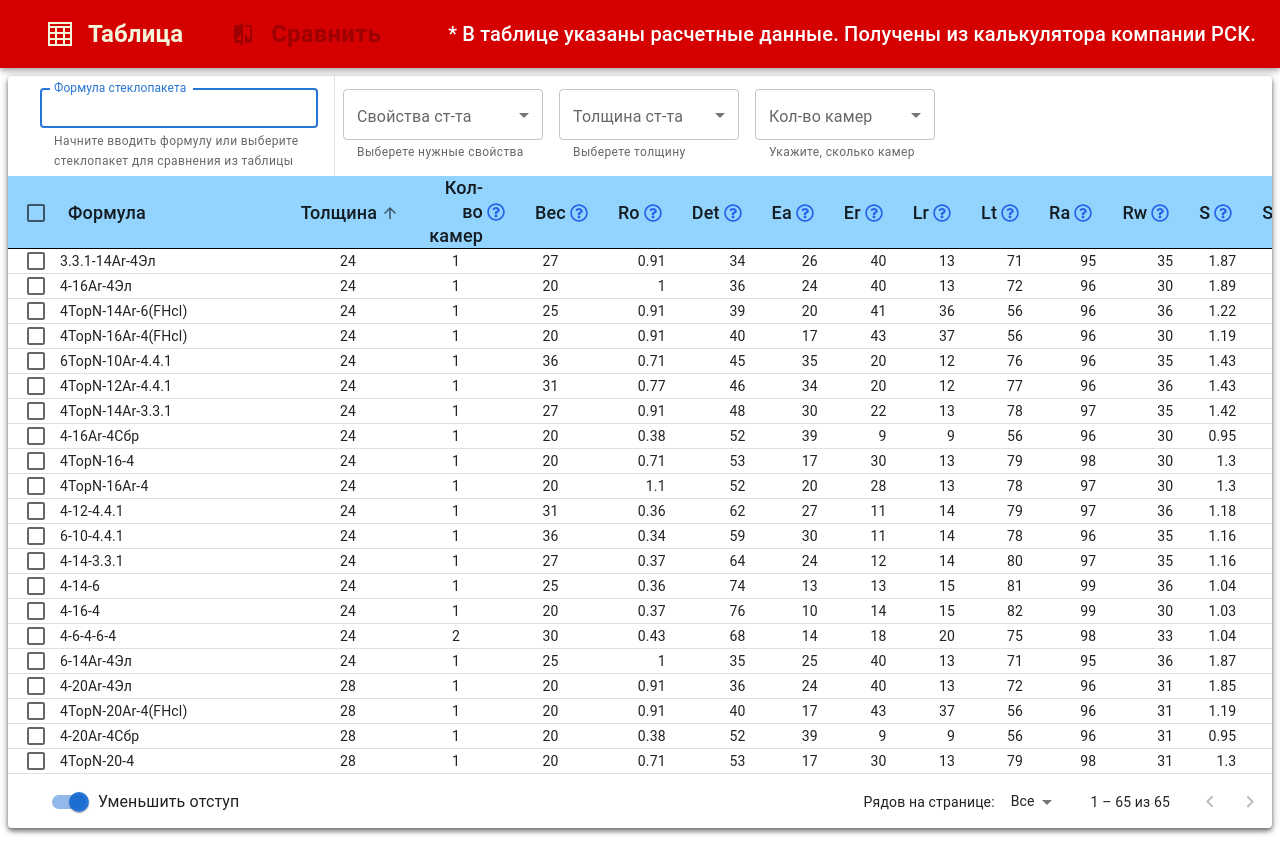
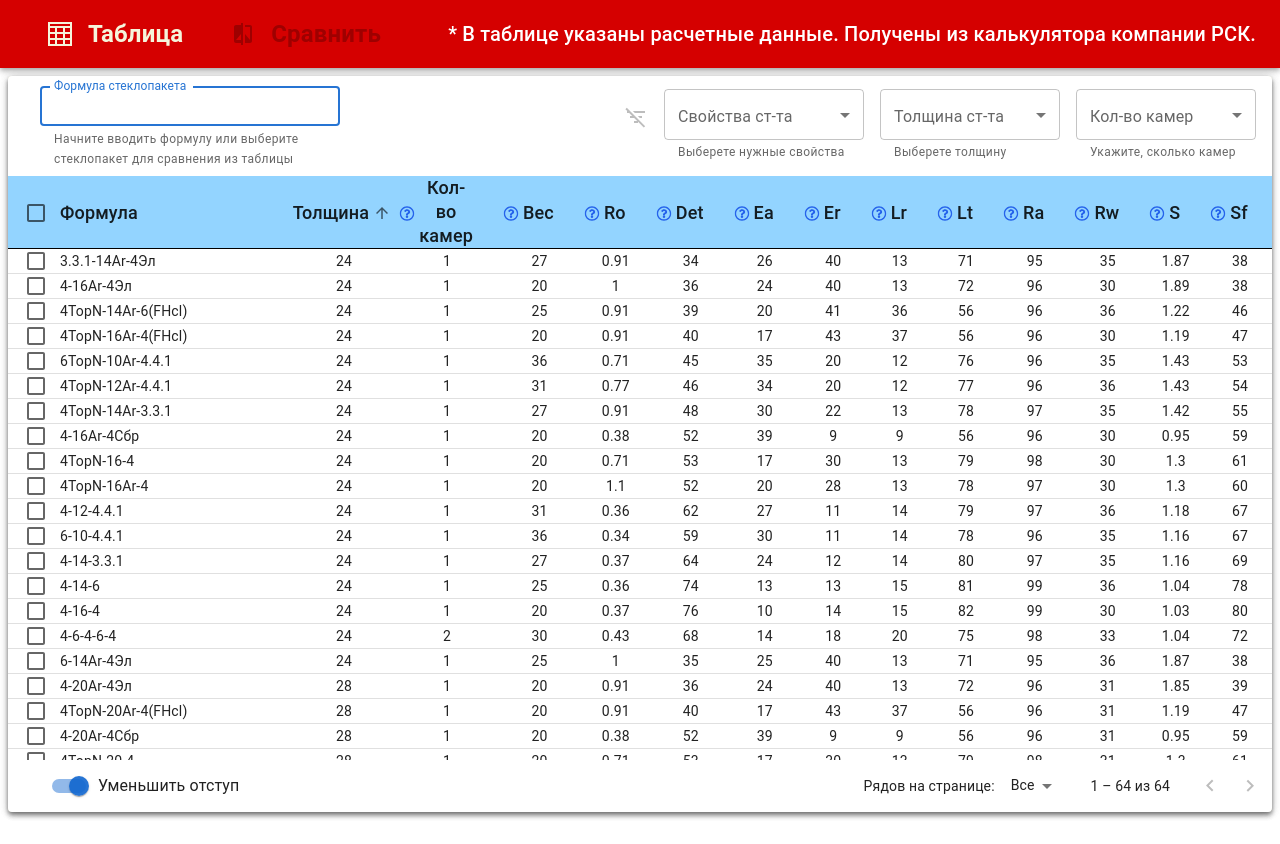
Before and after one commit to akuma-code/stp_client, a React (Create React App) app: page / in a window 1280 px wide. Built offline with nearby package versions, Linux system fonts and the light colour scheme.

Commit message:
filters and styles

```diff
--- a/src/Components/DataTable/AcSearch.tsx
+++ b/src/Components/DataTable/AcSearch.tsx
@@ -37,16 +37,21 @@ export const AcSearch = () => {
             noOptionsText='Ничего не найдено!'
             value={ value }
             onChange={ (e, v) => setValue(v) }
-            sx={ { mx: 2 } }
+            sx={ { mx: 2, textAlign: 'center', maxWidth: 300 } }
+
             inputValue={ query }
             onInputChange={ (e, v) => setQuery(v) }
             renderInput={ (params) => <TextField { ...params }
                 name='search_query'
                 helperText='Начните вводить формулу или выберите стеклопакет для сравнения из таблицы'
                 autoFocus
+
                 size='small'
                 variant='outlined'
                 inputMode='search'
-                margin='normal'
-                label="Формула стеклопакета" /> } />);
+                margin='dense'
+                label="Формула стеклопакета"
+                fullWidth={ false } />
+            }
+        />);
 };
--- a/src/Components/DataTable/EnhancedTableHead.tsx
+++ b/src/Components/DataTable/EnhancedTableHead.tsx
@@ -1,4 +1,4 @@
-import { TextField, Tooltip } from '@mui/material';
+import { SvgIcon, TextField, Tooltip } from '@mui/material';
 import Box from '@mui/material/Box';
 import Checkbox from '@mui/material/Checkbox';
 import TableCell from '@mui/material/TableCell';
@@ -56,7 +56,8 @@ export function EnhancedTableHead(props: EnhancedTableProps) {
                                 ? headCell.align
                                 : headCell.numeric
                                     ? 'right'
-                                    : 'left' }
+                                    : 'center'
+                            }
                             padding={ headCell.disablePadding ? 'none' : 'normal' }
                             sortDirection={ orderBy === headCell.id ? order : false }
                             sx={ {
@@ -77,8 +78,15 @@ export function EnhancedTableHead(props: EnhancedTableProps) {
                                         : headCell.label }
                                     PopperProps={ { placement: 'top', } }
                                 >
-                                    <Box display={ 'flex' } sx={ { mx: .5 } }>
-                                        { notInfo(headCell) && <FaRegQuestionCircle className='text-blue-600' /> }
+                                    <Box
+                                    //  sx={ { mx: .5 } }
+                                    >
+                                        { notInfo(headCell) &&
+                                            <SvgIcon sx={ { maxHeight: 15 } }>
+
+                                                <FaRegQuestionCircle className='text-blue-600' />
+                                            </SvgIcon>
+                                        }
                                     </Box>
                                 </Tooltip>
                                 <Box>
@@ -124,7 +132,7 @@ const stp_headCells: readonly HeadStpCell[] = [
         label: _EnFieldsStp.cams,
         disablePadding: true,
         numeric: false,
-        align: 'right',
+        align: 'center',
         desc: "1 камера = 2 стекла, 2 камеры = 3 стекла"
     },
     {
@@ -132,7 +140,7 @@ const stp_headCells: readonly HeadStpCell[] = [
         label: 'Вес',
         disablePadding: true,
         numeric: true,
-        align: 'right',
+        align: 'center',
         desc: _EnFieldsStp.weight
     },
     {
@@ -140,6 +148,7 @@ const stp_headCells: readonly HeadStpCell[] = [
         label: 'Ro',
         disablePadding: true,
         numeric: true,
+        align: 'center',
         desc: _EnFieldsStp.Ro
     },
     {
@@ -147,6 +156,7 @@ const stp_headCells: readonly HeadStpCell[] = [
         label: 'Det',
         disablePadding: true,
         numeric: true,
+        align: 'center',
         desc: _EnFieldsStp.Det
     },
     {
@@ -154,6 +164,7 @@ const stp_headCells: readonly HeadStpCell[] = [
         label: 'Ea',
         disablePadding: true,
         numeric: true,
+        align: 'center',
         desc: _EnFieldsStp.Ea
     },
     {
@@ -161,6 +172,7 @@ const stp_headCells: readonly HeadStpCell[] = [
         label: 'Er',
         disablePadding: true,
         numeric: true,
+        align: 'center',
         desc: _EnFieldsStp.Er
     },
     {
@@ -168,6 +180,7 @@ const stp_headCells: readonly HeadStpCell[] = [
         label: 'Lr',
         disablePadding: true,
         numeric: true,
+        align: 'center',
         desc: _EnFieldsStp.Lr
     },
     {
@@ -175,6 +188,7 @@ const stp_headCells: readonly HeadStpCell[] = [
         label: 'Lt',
         disablePadding: true,
         numeric: true,
+        align: 'center',
         desc: _EnFieldsStp.Lt
     },
     {
@@ -182,6 +196,7 @@ const stp_headCells: readonly HeadStpCell[] = [
         label: 'Ra',
         disablePadding: true,
         numeric: true,
+        align: 'center',
         desc: _EnFieldsStp.Ra
     },
 
@@ -190,6 +205,7 @@ const stp_headCells: readonly HeadStpCell[] = [
         label: 'Rw',
         disablePadding: true,
         numeric: true,
+        align: 'center',
         desc: _EnFieldsStp.Rw
     },
     {
@@ -197,6 +213,7 @@ const stp_headCells: readonly HeadStpCell[] = [
         label: 'S',
         disablePadding: true,
         numeric: true,
+        align: 'center',
         desc: _EnFieldsStp.S
     },
     // {
@@ -211,14 +228,15 @@ const stp_headCells: readonly HeadStpCell[] = [
         label: 'Sf',
         disablePadding: true,
         numeric: true,
+        align: 'center',
         desc: _EnFieldsStp.Sf
     },
     {
         id: 'secure',
         label: 'Secure',
         disablePadding: true,
-        numeric: false,
-        align: 'right',
+        numeric: true,
+        align: 'center',
         desc: "Класс безопасности"
     },
 
--- a/src/Components/DataTable/PropertySelector.tsx
+++ b/src/Components/DataTable/PropertySelector.tsx
@@ -1,3 +1,4 @@
+import { Button, FormHelperText, IconButton, Stack } from '@mui/material';
 import Checkbox from '@mui/material/Checkbox';
 import FormControl from '@mui/material/FormControl';
 import InputLabel from '@mui/material/InputLabel';
@@ -5,13 +6,11 @@ import ListItemText from '@mui/material/ListItemText';
 import MenuItem from '@mui/material/MenuItem';
 import OutlinedInput from '@mui/material/OutlinedInput';
 import Select, { SelectChangeEvent } from '@mui/material/Select';
+import { useState } from 'react';
 import { useAppContext } from '../../Hooks/useStoresContext';
 import { Stp_Tags } from '../../Interfaces/Enums';
-import { FormHelperText, ListSubheader, Stack } from '@mui/material';
-import { useEffect, useState } from 'react';
-import { Filters, FiltersParams } from '../../Hooks/useFiltration';
 import { StpTags } from '../StpTable/TableObjects';
-
+import { MdFilterListOff } from "react-icons/md";
 const ITEM_HEIGHT = 45;
 const ITEM_PADDING_TOP = 8;
 export const TagsMenuProps = {
@@ -91,9 +90,28 @@ export function PropertySelector({ filteredCount }: { filteredCount: number; })
     };
 
     const camTxt = (num: number) => num === 1 ? `1 камера` : num === 2 ? `2 камеры` : '';
+    const handleReset = () => {
+        filterFn(prev => ({ ...prev, cams: [], depth: [], tags: [] }))
+        setSelector(prev => ({ ...prev, cams: [], depth: [], tags: [] }))
+
+    }
+    const isFiltering = (selectors.cams.length > 0 ||
+        selectors.depth.length > 0 ||
+        selectors.tags.length > 0)
     return (
-        <Stack direction={ 'row' } alignContent={ 'baseline' } py={ 1 } >
+        <Stack direction={ 'row' } alignContent={ 'baseline' } py={ 1 } justifyContent={ 'space-around' } useFlexGap>
+            <IconButton
+                title='Сбросить фильтры'
+                disabled={ !isFiltering }
+                color='error'
+                sx={ { maxHeight: '3rem', maxWidth: '3rem', my: 1.5, border: `2px solid ${isFiltering ? 'red' : 'inherit'} ` } }
 
+                onClick={ handleReset }
+            ><MdFilterListOff />
+            </IconButton>
+            {
+                //__Tags
+            }
             <FormControl sx={ { m: 1, width: 200 } }>
                 <InputLabel id="multitag-label">Свойства ст-та</InputLabel>
                 <Select
@@ -120,7 +138,9 @@ export function PropertySelector({ filteredCount }: { filteredCount: number; })
                 </Select>
                 <FormHelperText>Выберете нужные свойства</FormHelperText>
             </FormControl>
-
+            {
+                //*Depths
+            }
             <FormControl sx={ { m: 1, width: 180 } }>
                 <InputLabel id="depth-label" >Толщина ст-та</InputLabel>
                 <Select
@@ -131,7 +151,8 @@ export function PropertySelector({ filteredCount }: { filteredCount: number; })
                     value={ selectors.depth }
                     onChange={ handleSelectorChange('depth') }
                     input={ <OutlinedInput label="Толщина ст-та____" id='multitag2' sx={ { fontSize: 12 } } /> }
-                    renderValue={ () => `Найдено: ${filteredCount}` }
+
+                    renderValue={ (selected) => selected?.map(s => `${s} мм`).join(', ') || '' }
                     MenuProps={ DepthMenuProps }
 
                 >
@@ -143,19 +164,14 @@ export function PropertySelector({ filteredCount }: { filteredCount: number; })
                         </MenuItem>
 
                     )) }
-                    {/* <ListSubheader> Толщина </ListSubheader> */ }
-                    {/* <ListSubheader> cams </ListSubheader>
-                    { camsArray.map((cam) => (
-                        <MenuItem key={ cam } value={ cam } divider dense>
-                            <Checkbox checked={ selectors.cams.indexOf(cam) > -1 } name={ cam + '_checkCam' } />
-                            <ListItemText primary={ camTxt(cam) } />
-                        </MenuItem>
-                    )) } */}
 
                 </Select>
                 <FormHelperText>Выберете толщину</FormHelperText>
             </FormControl>
 
+            {
+                //*Cams
+            }
             <FormControl sx={ { m: 1, width: 180 } }>
                 <InputLabel id="cams-label">Кол-во камер</InputLabel>
                 <Select
@@ -165,8 +181,7 @@ export function PropertySelector({ filteredCount }: { filteredCount: number; })
                     value={ selectors.cams }
                     onChange={ handleSelectorChange('cams') }
                     input={ <OutlinedInput label="Кол-во камер____" sx={ { fontSize: 12 } } /> }
-                    renderValue={ () => `Найдено: ${filteredCount}` }
-                    // renderValue={ (selected) => selected.map(s => Stp_Tags[s as keyof typeof Stp_Tags]).join(' | ') }
+                    renderValue={ (selected) => selected?.map(s => camTxt(s as number)).join(" | ") || "Ничего не выбрано" }
                     MenuProps={ CamsMenuProps }
 
                 >
@@ -177,7 +192,6 @@ export function PropertySelector({ filteredCount }: { filteredCount: number; })
                             <ListItemText primary={ camTxt(cam) } />
                         </MenuItem>
                     )) }
-                    {/* <ListSubheader> Кол-во камер </ListSubheader> */ }
 
                 </Select>
                 <FormHelperText>Укажите, сколько камер</FormHelperText>
--- a/src/Components/DataTable/SelectedTagList.tsx
+++ b/src/Components/DataTable/SelectedTagList.tsx
@@ -1,33 +1,35 @@
 import React from 'react';
 import { Stp_Tags } from '../../Interfaces/Enums';
+import { Stack } from '@mui/material';
 
 
 
 export function SelectedTagList({ tags, cams, depth }: { tags: string[], cams: number[], depth: number[] }) {
     return (
-        <div className='w-fit flex flex-row gap-5'>
+        // <div className=' max-h-[110px] flex flex-row  py-4 flex-grow'>
+        <ul className=' lg:text-sm sm:text-xs '>
+            <Stack direction={ 'column' }
+                maxHeight={ 110 }
+                maxWidth={ 'max-content' }
+                p={ 2 }
+                flexGrow={ 1 }
+                flexWrap={ 'wrap' }
+                columnGap={ 4 }
+            >
 
-            <ul className='h-fit lg:text-sm sm:text-xs flex flex-wrap gap-x-6'>
                 { tags.map(t =>
                     <li
                         key={ t }
-                        className='list-disc list-outside w-max'
+                        className='list-disc list-outside list-item'
                     >
                         { Stp_Tags[t as keyof typeof Stp_Tags] }
                     </li>
                 ) }
+            </Stack>
         </ul>
-            <ul className='h-fit lg:text-sm sm:text-xs flex flex-wrap gap-x-6'>
-                { cams.map(t =>
-                    <li
-                        key={ t }
-                        className='list-disc list-outside w-max'
-                    >
-                        камер { t }
-                    </li>
-                ) }
-            </ul>
-            <ul className='h-fit lg:text-sm sm:text-xs flex flex-wrap gap-x-6'>
+
+
+        /* <ul className='h-fit lg:text-sm sm:text-xs flex flex-wrap gap-x-6 flex-col'>
         { depth.map(t =>
             <li
                 key={ t }
@@ -37,6 +39,17 @@ export function SelectedTagList({ tags, cams, depth }: { tags: string[], cams: n
             </li>
         ) }
     </ul>
-        </div>
+    <ul className='h-fit lg:text-sm sm:text-xs flex flex-wrap gap-x-6 flex-col'>
+        { cams.map(t =>
+            <li
+                key={ t }
+                className='list-disc list-outside w-max'
+            >
+                камер { t }
+            </li>
+        ) }
+    </ul> */
+        // </div>
+
     );
 }
--- a/src/Components/DataTable/StpDataTable.tsx
+++ b/src/Components/DataTable/StpDataTable.tsx
@@ -24,9 +24,7 @@ import { ReduceFilter } from '../../Hooks/useMemoFilter';
 
 
 //__ Data Create*/
-//TODO: Добавить фильтрацию по толщине стекла и количеству камер
-//TODO:
-//TODO:
+
 
 
 export type StpData = StpItem & { id: number }
@@ -41,18 +39,10 @@ export function StpDataTable() {
     const [page, setPage] = useState(0);
     const [dense, setDense] = useState(true);
     const [RPP, setRowsPerPage] = useState(-1);
-    const { StpStore, select, selectedItems, setFcount, query, selectedTags, filterParams } = useAppContext()
-    const sorted = useSortAndFilter(StpStore.table, order, orderBy, query, filterParams)
-    // const memoFilter = useMemoFilters(StpStore.table)
-    // const filtered = useFiltration(StpStore.table as unknown as ItemFilteringProps[], filterParams)
-    // const filtered = useCombinedFilter(
-    //     StpStore.table,
-    //     filterParams.cams,
-    //     filterParams.depth,
-    //     filterParams.tags,
-    // )
-    // const f = ReduceFilter(StpStore.table, { cams: [1, 2], depth: [28, 32], tags: ['multi'] })
-    // const sorted = useFilterTags(StpStore.table, order, orderBy, filterParams.tags as StpTagsList[], query)
+    const { StpStore: { table }, select, selectedItems, query, selectedTags, filterParams } = useAppContext()
+
+    const sorted = useSortAndFilter(table, order, orderBy, query, filterParams)
+
     const handleRequestSort = useCallback((
         event: React.MouseEvent<unknown>,
         property: keyof StpData,
@@ -68,14 +58,14 @@ export function StpDataTable() {
             return
         }
         if (event.target.checked) {
-            const newSelectedAll = StpStore.table.map((n) => +n.id);
+            const newSelectedAll = sorted.map((n) => +n.id);
 
             select(newSelectedAll)
             return;
         }
         select([])
 
-    }, [StpStore.table, select, selectedItems.length]);
+    }, [sorted, select, selectedItems.length]);
 
     const handleClick = useCallback((event: React.MouseEvent<unknown>, id: number) => {
         const store_selectedIndex = selectedItems.indexOf(id);
@@ -117,15 +107,8 @@ export function StpDataTable() {
 
     // Avoid a layout jump when reaching the last page with empty rows.
     const emptyRows = page > 0
-        ? Math.max(0, (1 + page) * RPP - StpStore.table.length)
+        ? Math.max(0, (1 + page) * RPP - table.length)
         : 0;
-
-
-    // const reduced = useFilterReduce(StpStore.table,
-    //     ['cams', 'depth'],
-    //     { cams: filterParams.cams },
-    //     { depth: filterParams.depth }
-    // )
 
     const visibleRows = useMemo(
         () => {
@@ -139,23 +122,14 @@ export function StpDataTable() {
         },
         [RPP, sorted, page]
     );
-    // React.useEffect(() => {
-    // const fff = memoFilter(filterParams)
 
-    // _log("filtered: ", fff.map(f => f.length))
-
-    // reduced && _log(reduced.length)
-    // console.log('________FILTERD : ', filtered.length)
-
-    // setFcount(filtered.length)
-    // }, [])
     return (
         <Box sx={ { width: '100%', height: '100%' } }>
             <Paper sx={ { mb: 2 } } elevation={ 4 }>
 
                 <StpTableToolbar numSelected={ selectedItems.length } numFiltered={ sorted.length } />
 
-                <TableContainer sx={ { overflowY: 'auto', maxHeight: '75vh', } } >
+                <TableContainer sx={ { overflowY: 'auto', maxHeight: '73vh', } } >
                     <Table
                         sx={ { minWidth: 750 } }
                         aria-labelledby="tableTitle"
@@ -169,7 +143,7 @@ export function StpDataTable() {
                             orderBy={ orderBy }
                             onSelectAllClick={ handleSelectAllClick }
                             onRequestSort={ handleRequestSort }
-                            rowCount={ StpStore.table.length }
+                            rowCount={ sorted.length }
                         />
 
 
@@ -178,7 +152,7 @@ export function StpDataTable() {
                                 visibleRows.map((row, index) => {
                                     const isItemSelected = isSelected(+row.id);
                                     const labelId = `enhanced-table-${index}`;
-                                    const isTagged = hasTags(row as unknown as StpData)
+                                    // const isTagged = hasTags(row as unknown as StpData)
                                     return (
                                         <TableRow
                                             hover
@@ -190,7 +164,7 @@ export function StpDataTable() {
                                             selected={ isItemSelected }
                                             sx={ {
                                                 cursor: 'pointer',
-                                                bgcolor: isTagged ? '#d1e8f8' : '#ffffffDE'
+                                                // bgcolor: isTagged ? '#d1e8f8' : '#ffffffDE'
                                             } }
                                         >
                                             <TableCell padding="checkbox">
@@ -215,17 +189,17 @@ export function StpDataTable() {
                                             <TableCell align="center">{ row.depth }</TableCell>
                                             <TableCell align="center">{ row.cams }</TableCell>
                                             <TableCell align="center">{ row.weight }</TableCell>
-                                            <TableCell align="right">{ row.Ro }</TableCell>
-                                            <TableCell align="right">{ row.Det }</TableCell>
-                                            <TableCell align="right">{ row.Ea }</TableCell>
-                                            <TableCell align="right">{ row.Er }</TableCell>
-                                            <TableCell align="right">{ row.Lr }</TableCell>
-                                            <TableCell align="right">{ row.Lt }</TableCell>
-                                            <TableCell align="right">{ row.Ra }</TableCell>
-                                            <TableCell align="right">{ row.Rw }</TableCell>
-                                            <TableCell align="right">{ row.S }</TableCell>
+                                            <TableCell align="center">{ row.Ro }</TableCell>
+                                            <TableCell align="center">{ row.Det }</TableCell>
+                                            <TableCell align="center">{ row.Ea }</TableCell>
+                                            <TableCell align="center">{ row.Er }</TableCell>
+                                            <TableCell align="center">{ row.Lr }</TableCell>
+                                            <TableCell align="center">{ row.Lt }</TableCell>
+                                            <TableCell align="center">{ row.Ra }</TableCell>
+                                            <TableCell align="center">{ row.Rw }</TableCell>
+                                            <TableCell align="center">{ row.S }</TableCell>
 
-                                            <TableCell align="right">{ row.Sf }</TableCell>
+                                            <TableCell align="center">{ row.Sf }</TableCell>
                                             <TableCell align="center">{ row.secure }</TableCell>
 
                                         </TableRow>
@@ -254,7 +228,7 @@ export function StpDataTable() {
                     <TablePagination
                         rowsPerPageOptions={ [5, 10, 20, { value: -1, label: 'Все' }] }
                         component="div"
-                        count={ sorted.length + 1 }
+                        count={ sorted.length }
                         rowsPerPage={ RPP }
                         page={ page }
                         onPageChange={ handleChangePage }
--- a/src/Components/DataTable/StpTableToolbar.tsx
+++ b/src/Components/DataTable/StpTableToolbar.tsx
@@ -49,7 +49,7 @@ export function StpTableToolbar({ numSelected, numFiltered }: TableToolbarProps)
     }
 
     return (
-        <Toolbar component={ Stack } direction={ 'row' }
+        <Toolbar component={ Stack } direction={ 'row' } justifyContent={ 'space-between' } columnGap={ 2 }
             sx={ {
                 // display: 'flex',
                 // flexDirection: 'row',
@@ -63,7 +63,11 @@ export function StpTableToolbar({ numSelected, numFiltered }: TableToolbarProps)
         >
 
 
-            <Box width={ '25%' }>
+            <Box component={ Stack }
+                flexGrow={ 0 }
+                maxWidth={ '30%' }
+            // width={ '25%' }
+            >
                 { numSelected > 0 ?
 
                     <Typography
@@ -81,12 +85,21 @@ export function StpTableToolbar({ numSelected, numFiltered }: TableToolbarProps)
                     <AcSearch />
                 }
             </Box>
-            <Divider orientation='vertical' flexItem />
-            <Stack direction={ 'row' } gap={ 3 } justifyContent={ 'space-between' } flexGrow={ 1 }>
+            <Box component={ Stack }
+                direction={ 'row' }
+                flexGrow={ 1 }
+                justifyContent={ 'space-between' }
+            >
 
+                {/* <Divider orientation='vertical' flexItem /> */ }
+                <SelectedTagList { ...filterParams } />
+                {/* <Divider orientation='vertical' flexItem /> */ }
                 <PropertySelector filteredCount={ numFiltered } />
-                <SelectedTagList { ...filterParams } />
-            </Stack>
+            </Box>
+            {/* <Stack direction={ 'row' } justifyContent={ 'space-between' }
+             minWidth={ '50%' } >
+
+            </Stack> */}
 
 
         </Toolbar>
--- a/src/Hooks/useCompare.ts
+++ b/src/Hooks/useCompare.ts
@@ -120,7 +120,7 @@ export function useSortAndFilter<T extends AnyObj>(array: T[], order: Order, sor
         return acc
     }, [] as FilterFnOrder[keyof FilterFnOrder][])
 
-    console.log('fo', fnOrder)
+
 
     const filtered = useMemo(() => {
         const init_items = array as unknown as StpData[]
@@ -135,19 +135,20 @@ export function useSortAndFilter<T extends AnyObj>(array: T[], order: Order, sor
                 return res.filter(fn!)
             }, [] as StpData[])
             result_items = orderFiltered
-        }
-        if (result_items.length > 0) return result_items.filter(item => {
-            if ('name' in item) {
-                return (typeof item.name === 'string') ? item.name.toLowerCase().includes(query.toLowerCase()) : false
-            }
+        } else result_items = array as unknown as StpData[]
+
+        return result_items.filter(item => {
+            if ('name' in item && typeof item.name === 'string') { return item.name.toLowerCase().includes(query.toLowerCase()) }
+            //     return (typeof item.name === 'string') ?  : false
+            // }
             else return []
         })
-        return array.filter(item => {
-            if ('name' in item) {
-                return (typeof item.name === 'string') ? item.name.toLowerCase().includes(query.toLowerCase()) : false
-            }
-            else return []
-        })
+        // return array.filter(item => {
+        //     if ('name' in item) {
+        //         return (typeof item.name === 'string') ? item.name.toLowerCase().includes(query.toLowerCase()) : false
+        //     }
+        //     else return []
+        // })
 
     }, [array, fnOrder, query])
 
```
Also changed, not shown: src/Components/StpTable/FullTable.ts (+9 -24 lines). Lines whose indentation alone changed are shown as unchanged.
